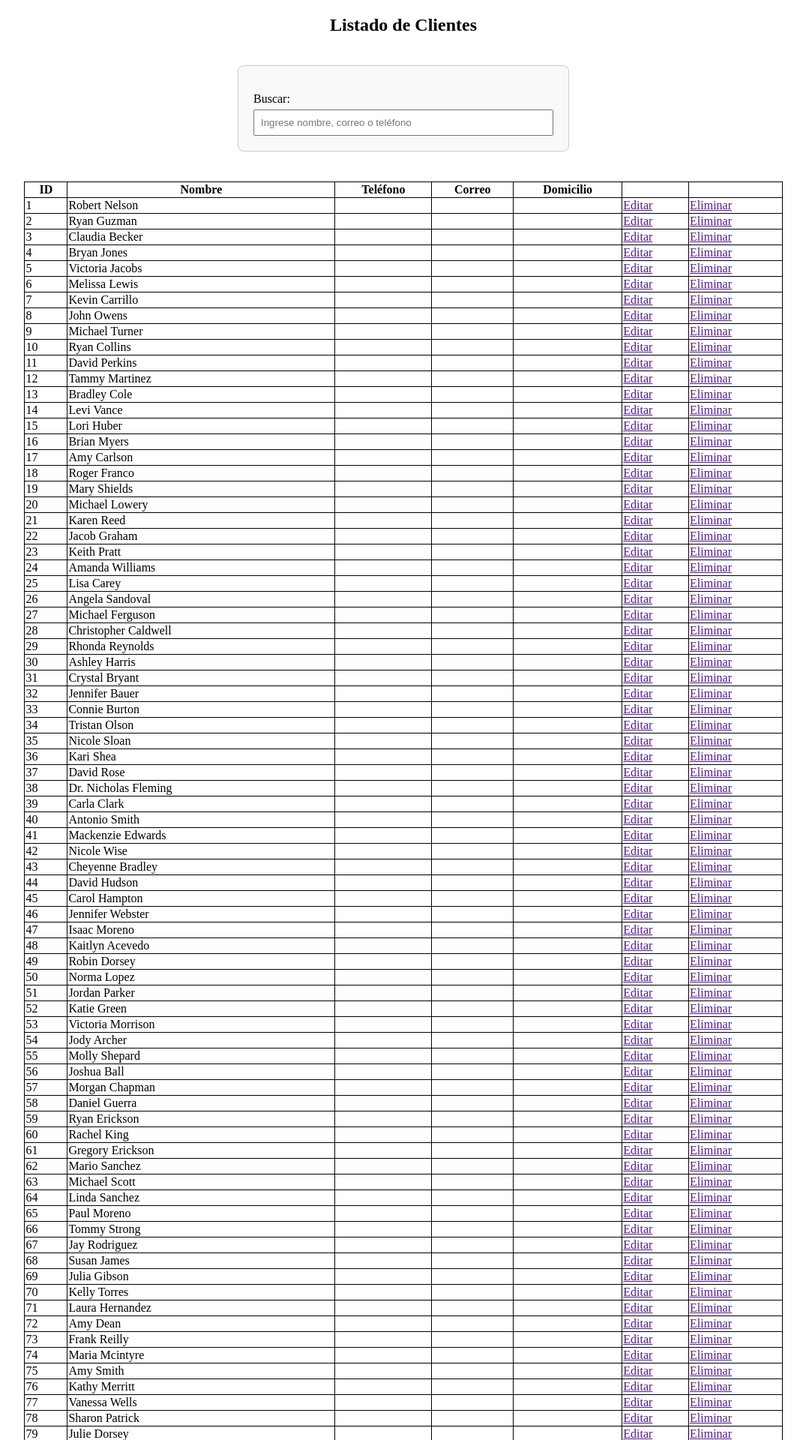
After one commit to Orlando-BP/Opto-Register, a PHP site: page /listadoClientes.php in a window 1280 px wide. The commit adds this page. Shown: the top 1920 px of the page at 75% size, without its empty margins (102-1177 px from the left). Run offline with PHP 8.4, Linux system fonts and the light colour scheme; data comes from the database, SQL or seed files in the repository.

Commit message:
Listado de clientes sin filtro

```diff
--- /dev/null
+++ b/Codigo Web/admin/PHP/cargarClientes.php
@@ -0,0 +1,35 @@
+<?php
+// Incluir la conexión a la base de datos
+require_once __DIR__ . '/conexion.php';
+
+$columnas = [
+    'id_cliente',
+    'nombre',
+    'telefono',
+    'correo',
+    'domicilio'
+];
+$tabla = 'clientes';
+
+$campoBuscar = isset($_POST['buscar']) ? $conn->real_escape_string($_POST['buscar']) : null;
+
+$sql = "SELECT " . implode(", ", $columnas) . " FROM $tabla";
+$resultado = $conn->query($sql);
+$numRegistros = $resultado->num_rows;
+
+$html = '';
+
+if ($numRegistros > 0) {
+    while ($fila = $resultado->fetch_assoc()) {
+        $html .= "<tr>";
+        foreach ($columnas as $columna) {
+            $html .= "<td>" . htmlspecialchars($fila[$columna]) . "</td>";
+        }
+        $html .= "<td><a href=''>Editar</a></td>";
+        $html .= "<td><a href=''>Eliminar</a></td>";
+        $html .= "</tr>";
+    }
+} else {
+    $html = "<tr><td colspan='" . (count($columnas) + 2) . "'>No se encontraron clientes.</td></tr>";
+}
+echo json_encode($html, JSON_UNESCAPED_UNICODE);
--- a/Codigo Web/admin/procesarRegistroCliente.php
+++ b/Codigo Web/admin/PHP/procesarRegistroCliente.php
@@ -1,7 +1,7 @@
 <?php
 
 // Incluir la conexión a la base de datos
-require_once __DIR__ . '/PHP/conexion.php';
+require_once __DIR__ . '/conexion.php';
 
 // Recibir los datos del formulario de registro de cliente
 
--- /dev/null
+++ b/Codigo Web/admin/listadoClientes.php
@@ -0,0 +1,91 @@
+<?php
+
+// conexión a la base de datos
+require_once __DIR__ . '/PHP/conexion.php';
+
+?>
+<!DOCTYPE html>
+<html lang="es">
+<head>
+    <meta charset="UTF-8">
+    <title>Listado de Clientes</title>
+    <style>
+        form {
+            max-width: 400px;
+            margin: 40px auto;
+            padding: 20px;
+            border: 1px solid #ccc;
+            border-radius: 8px;
+            background: #f9f9f9;
+        }
+        h2{
+            text-align: center;
+        }
+        label{
+            display: block;
+            margin-top: 15px;
+        }
+        input {
+            width: 100%;
+            padding: 8px;
+            margin-top: 5px;
+            box-sizing: border-box;
+        }
+        table,th, td {
+            border: 1px solid black;
+
+        }
+        table{
+            border-collapse: collapse;
+            width: 80%;
+            margin: 40px auto;
+        }
+
+    </style>
+</head>
+<body>
+
+    <h2>Listado de Clientes</h2>
+    <form action="" method="post">
+        <label>Buscar: </label>
+        <input type="text" id="buscar" placeholder="Ingrese nombre, correo o teléfono">
+    </form>
+    <p></p>
+    <table>
+        <thead>
+            <th>ID</th>
+            <th>Nombre</th>
+            <th>Teléfono</th>
+            <th>Correo</th>
+            <th>Domicilio</th>
+            <th></th>
+            <th></th>
+        </thead>
+        <tbody id="contenidoTabla">
+
+
+        </tbody>
+    </table>
+    <script>
+        // Cargar los clientes al cargar la página
+        cargarClientes()
+
+        function cargarClientes(){
+            let campoBuscar = document.getElementById('buscar').value
+            let contenidoTabla = document.getElementById('contenidoTabla')
+            let url = 'PHP/cargarClientes.php'
+            let formData = new FormData()
+            formData.append('buscar', campoBuscar)
+
+            fetch(url, {
+                method: 'POST',
+                body: formData
+            }).then(response => response.json())
+            .then(data => {
+                contenidoTabla.innerHTML = data
+            }).catch(error => console.log('Error:', error))
+        }
+
+    </script>
+</body>
+</html>
--- a/Codigo Web/admin/registroCliente.php
+++ b/Codigo Web/admin/registroCliente.php
@@ -32,7 +32,7 @@
     </style>
 </head>
 <body>
-    <form name="registroCliente" action="procesarRegistroCliente.php" method="post">
+    <form name="registroCliente" action="/PHP/procesarRegistroCliente.php" method="post">
         <h2>Registro de Cliente</h2>
         <label for="nombre">Nombre:</label>
         <input type="text" id="nombre" name="nombre" required>
```
